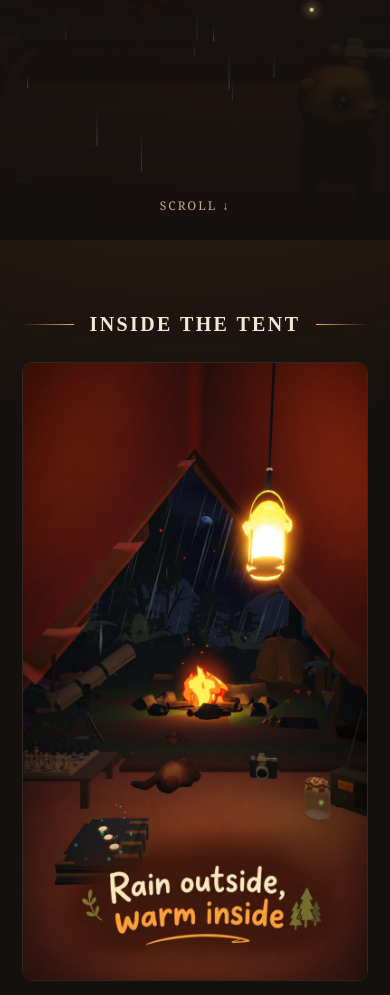
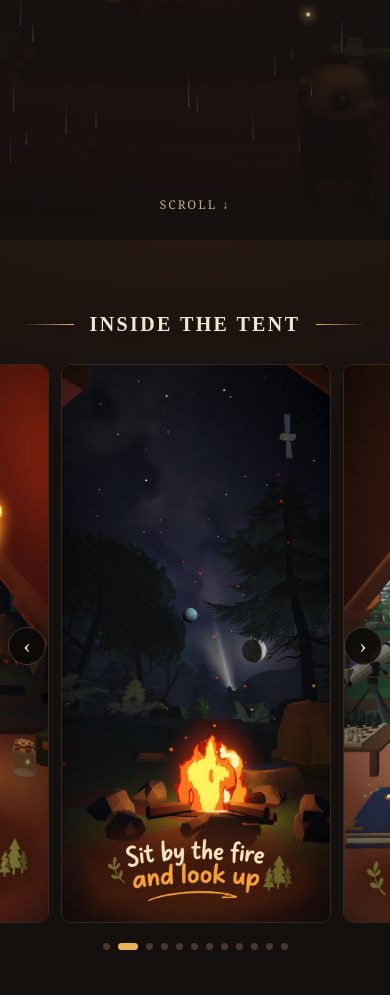
Before and after one commit to JohanJimenex/cozy-tent, a plain HTML site: page index.html in a window 390 px wide. Shown: the part 604-1599 px from the top of the page. Drawn offline with Linux system fonts and the light colour scheme; a web font is replaced by a local one.

Commit message:
Carrusel de imagenes en movil con flechas, puntos y paso solo; fuera dos tarjetas de texto

```diff
--- a/idioma.js
+++ b/idioma.js
@@ -87,6 +87,55 @@
     if (a.dataset.texto) a.textContent = dir;
   });
 
+  // Carrusel de imágenes en móvil: puntos, flechas y paso solo. En pantallas grandes la
+  // galería sigue siendo una rejilla y esto no hace nada.
+  const galeria = document.querySelector(".galeria");
+  const puntos = document.querySelector(".puntos");
+  if (galeria && puntos) {
+    const tomas = [...galeria.children];
+    tomas.forEach((_, i) => {
+      const b = document.createElement("button");
+      b.type = "button"; b.role = "tab"; b.setAttribute("aria-label", "Imagen " + (i + 1));
+      b.addEventListener("click", () => ir(i, true));
+      puntos.appendChild(b);
+    });
+
+    let actual = 0, solo = null, tocado = false;
+    const enCarrusel = () => matchMedia("(max-width: 700px)").matches;
+
+    function ir(i, aMano) {
+      actual = (i + tomas.length) % tomas.length;
+      galeria.scrollTo({ left: tomas[actual].offsetLeft - galeria.offsetLeft - 14,
+                         behavior: quieto ? "auto" : "smooth" });
+      marcar();
+      if (aMano) tocado = true;
+    }
+    function marcar() {
+      [...puntos.children].forEach((b, i) => b.setAttribute("aria-selected", String(i === actual)));
+    }
+    function mirar() {
+      const centro = galeria.scrollLeft + galeria.clientWidth / 2;
+      let cerca = 0, dif = Infinity;
+      tomas.forEach((t, i) => {
+        const d = Math.abs(t.offsetLeft - galeria.offsetLeft + t.clientWidth / 2 - centro);
+        if (d < dif) { dif = d; cerca = i; }
+      });
+      if (cerca !== actual) { actual = cerca; marcar(); }
+    }
+
+    galeria.addEventListener("scroll", () => requestAnimationFrame(mirar), { passive: true });
+    galeria.addEventListener("pointerdown", () => tocado = true, { passive: true });
+    document.querySelector(".flecha.atras").addEventListener("click", () => ir(actual - 1, true));
+    document.querySelector(".flecha.adelante").addEventListener("click", () => ir(actual + 1, true));
+    marcar();
+
+    // Pasa sola cada 5 s, y se calla en cuanto el visitante la toca.
+    if (!quieto) solo = setInterval(() => {
+      if (tocado || !enCarrusel() || document.hidden) { if (tocado) clearInterval(solo); return; }
+      ir(actual + 1);
+    }, 5000);
+  }
+
   // Los enlaces del menú llevan a su sitio. Se intenta el desplazamiento suave del navegador,
   // pero si se queda a medias (pasa cuando la pestaña no está en primer plano) se salta y punto.
   document.addEventListener("click", e => {
--- a/index.html
+++ b/index.html
@@ -72,7 +72,9 @@
   <!-- ---------------------------------------------------------------- español -->
   <section class="asoma" id="galeria">
     <h3 class="titulo"><span class="es">La tienda por dentro</span><span class="en">Inside the tent</span></h3>
-    <div class="galeria">
+    <div class="carrusel">
+      <button class="flecha atras" type="button" aria-label="Anterior">‹</button>
+      <div class="galeria">
       <figure class="toma">
         <img src="img/galeria/01.jpg" loading="lazy" alt="Cozy Tent: Rain outside, warm inside">
       </figure>
@@ -109,7 +111,10 @@
       <figure class="toma ancha">
         <img src="img/galeria/12.jpg" loading="lazy" alt="Cozy Tent: A little library in the tent">
       </figure>
+      </div>
+      <button class="flecha adelante" type="button" aria-label="Siguiente">›</button>
     </div>
+    <div class="puntos" role="tablist" aria-label="Imágenes"></div>
   </section>
 
   <div id="juego" class="ancla"></div>
@@ -121,17 +126,6 @@
          y haces lo que te apetezca.</p>
         <p>Enciende la vela. Pon la cafetera y prepara café, té o chocolate. Busca una emisora en la radio.
          Lee un libro. Juega al ajedrez. Riega la planta y espera a que florezca.</p>
-      </div>
-      <div class="panel">
-        <h2>Un hurón vive contigo</h2>
-        <p>Ponle nombre, dale de comer, acarícialo cuando se acerque. Sale por su cuenta y vuelve con cosas
-         que encuentra. Cada tanto te roba algo de la tienda.</p>
-      </div>
-      <div class="panel">
-        <h2>El cielo va por el reloj real</h2>
-        <p>La luna y la hora siguen las de verdad, así que la tienda nunca es igual dos veces. Vuelve mañana
-         y algo habrá cambiado.</p>
-        <p>Sin cronómetros, sin puntuaciones y sin nada que recuperar al volver.</p>
       </div>
     </div>
   </section>
@@ -150,17 +144,6 @@
          and you do whatever you feel like doing.</p>
         <p>Light the candle. Put the kettle on and make coffee, tea or hot chocolate. Find a station on the
          radio. Read a book. Play chess. Water the plant and wait for it to bloom.</p>
-      </div>
-      <div class="panel">
-        <h2>A ferret lives here with you</h2>
-        <p>Give it a name, feed it, pet it when it comes over. It goes out on its own and brings back little
-         things it finds, and every so often it steals something from the tent.</p>
-      </div>
-      <div class="panel">
-        <h2>The sky follows the real clock</h2>
-        <p>The moon and the hour are the real ones, so the tent is never the same twice. Come back tomorrow
-         and something will have changed.</p>
-        <p>No timers, no scores, nothing to catch up on when you return.</p>
       </div>
     </div>
   </section>
--- a/style.css
+++ b/style.css
@@ -125,6 +125,29 @@ p{margin:12px 0}
 .toma:hover{border-color:var(--ambar);transform:translateY(-4px);box-shadow:0 14px 34px #0009}
 .toma:hover img{transform:scale(1.04)}
 
+/* En móvil la galería es un carrusel: se desliza, tiene flechas y puntos debajo. */
+.carrusel{position:relative}
+.flecha{display:none}
+.puntos{display:none}
+
+@media(max-width:700px){
+  .carrusel{margin:0 -22px}
+  .galeria{display:flex;gap:12px;overflow-x:auto;scroll-snap-type:x mandatory;
+    padding:2px 22px 6px;scrollbar-width:none;-webkit-overflow-scrolling:touch}
+  .galeria::-webkit-scrollbar{display:none}
+  .toma,.toma.ancha{flex:0 0 78%;scroll-snap-align:center;grid-column:auto}
+  .flecha{display:grid;place-items:center;position:absolute;top:50%;transform:translateY(-50%);z-index:4;
+    width:38px;height:38px;border-radius:50%;border:1px solid #4a382c;background:#0b0907d9;
+    color:var(--papel);font:400 22px/1 Literata,serif;cursor:pointer;backdrop-filter:blur(3px)}
+  .flecha.atras{left:8px}
+  .flecha.adelante{right:8px}
+  .flecha:active{border-color:var(--ambar)}
+  .puntos{display:flex;justify-content:center;gap:8px;margin-top:14px}
+  .puntos button{width:7px;height:7px;padding:0;border:0;border-radius:50%;background:#4a382c;cursor:pointer;
+    transition:.3s}
+  .puntos button[aria-selected="true"]{background:var(--ambar);width:20px;border-radius:99px}
+}
+
 /* ---------------------------------------------------------------- tiendas */
 .tiendas{display:grid;grid-template-columns:repeat(auto-fit,minmax(190px,1fr));gap:14px;padding:0;list-style:none}
 .chapa{position:relative;display:flex;align-items:center;gap:13px;background:#0b0907;
```
